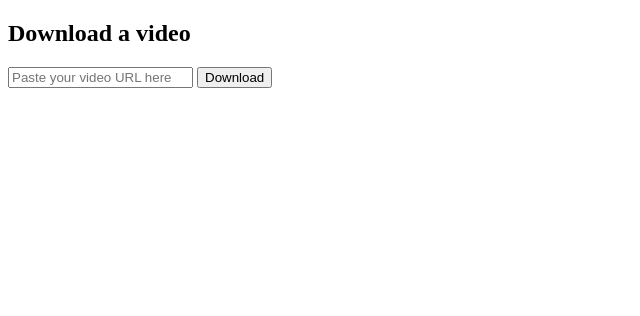
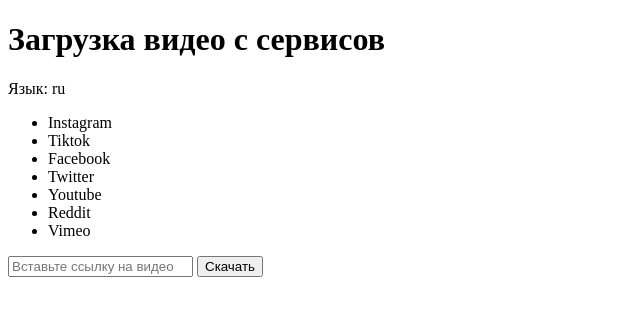
Before and after one commit to BorisVaneev/getvideo-live, a Flask app: page /ru/page1 in a window 1280 px wide. Shown: the top 316 px of the page, without its empty margins (0-640 px from the left). Run offline with Flask 3, Linux system fonts and the light colour scheme.

Commit message:
Update seo_page.html

```diff
--- a/templates/seo_page.html
+++ b/templates/seo_page.html
@@ -1,14 +1,21 @@
 <!DOCTYPE html>
-<html lang="en">
+<html lang="{{ lang }}">
 <head>
     <meta charset="UTF-8">
-    <title>Download Video</title>
+    <title>Загрузка с платформ — {{ page }}</title>
 </head>
 <body>
-<h2>Download a video</h2>
-<form action="/download_video" method="get">
-    <input type="text" name="url" placeholder="Paste your video URL here" required>
-    <button type="submit">Download</button>
-</form>
+    <h1>Загрузка видео с сервисов</h1>
+    <p>Язык: {{ lang }}</p>
+    <ul>
+        {% for service in services %}
+            <li>{{ service|capitalize }}</li>
+        {% endfor %}
+    </ul>
+
+    <form action="/download" method="POST">
+        <input type="text" name="url" placeholder="Вставьте ссылку на видео" required>
+        <button type="submit">Скачать</button>
+    </form>
 </body>
 </html>
```
